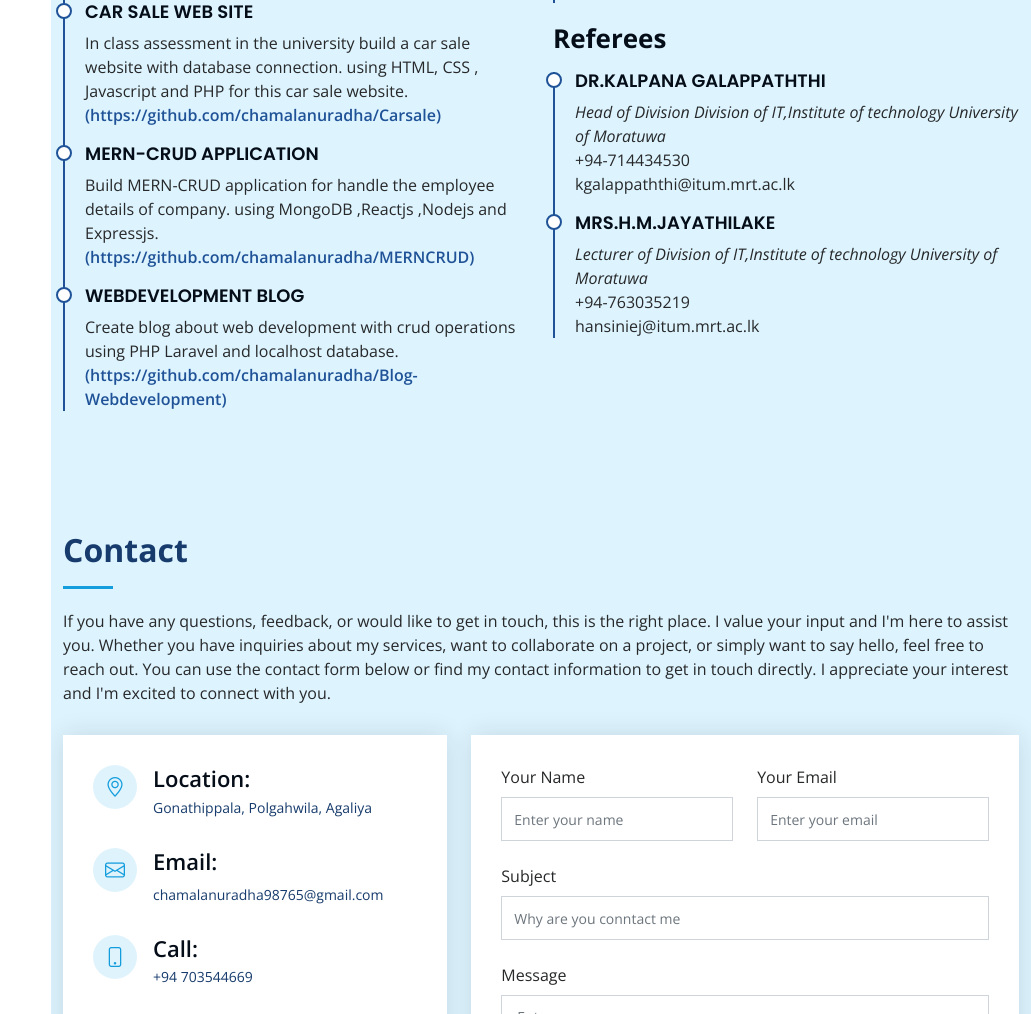
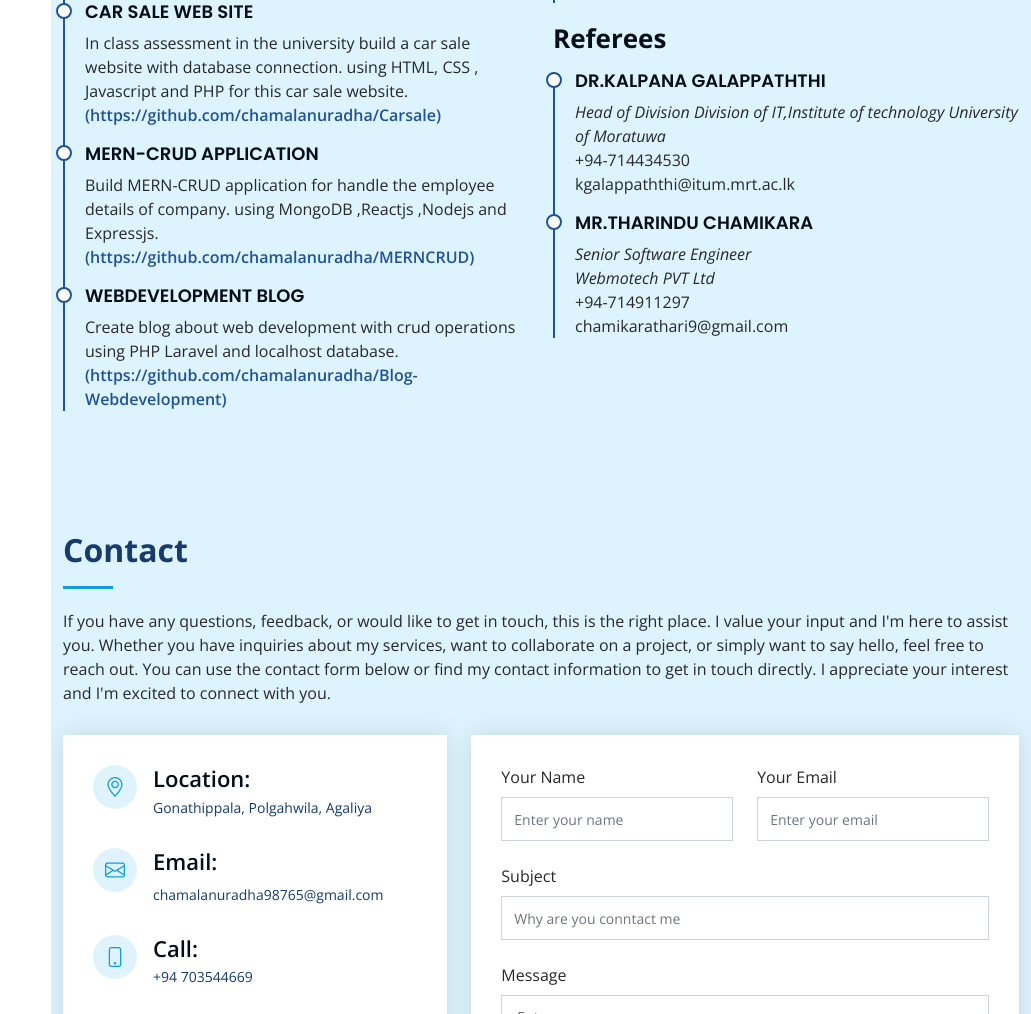
Before and after one commit to chamalanuradha/Portfolio-Personal, a plain HTML site: page index.html in a window 1280 px wide. Shown: the part 3615-4629 px from the top of the page, without its empty margins (249-1280 px from the left). Drawn offline with nearby package versions, Linux system fonts and the light colour scheme.

Commit message:
change refarees

```diff
--- a/index.html
+++ b/index.html
@@ -269,10 +269,11 @@ emailjs.init("l9ghtAuZzt-i2oAgr");
             </div>
             <div class="resume-item">
 
-              <h4>Mrs.H.M.Jayathilake</h4>
-              <p class="para"><em>Lecturer of Division of IT,Institute of technology University of Moratuwa</em></p>
-              <p class="para">+94-763035219</p>
-              <p class="para">hansiniej@itum.mrt.ac.lk</p>
+              <h4>Mr.Tharindu Chamikara</h4>
+              <p class="para"><em>Senior Software Engineer</em></p>
+              <p class="para"><em>Webmotech PVT Ltd</em></p>
+              <p class="para">+94-714911297</p>
+              <p class="para">chamikarathari9@gmail.com</p>
             </div>
 
 
```
